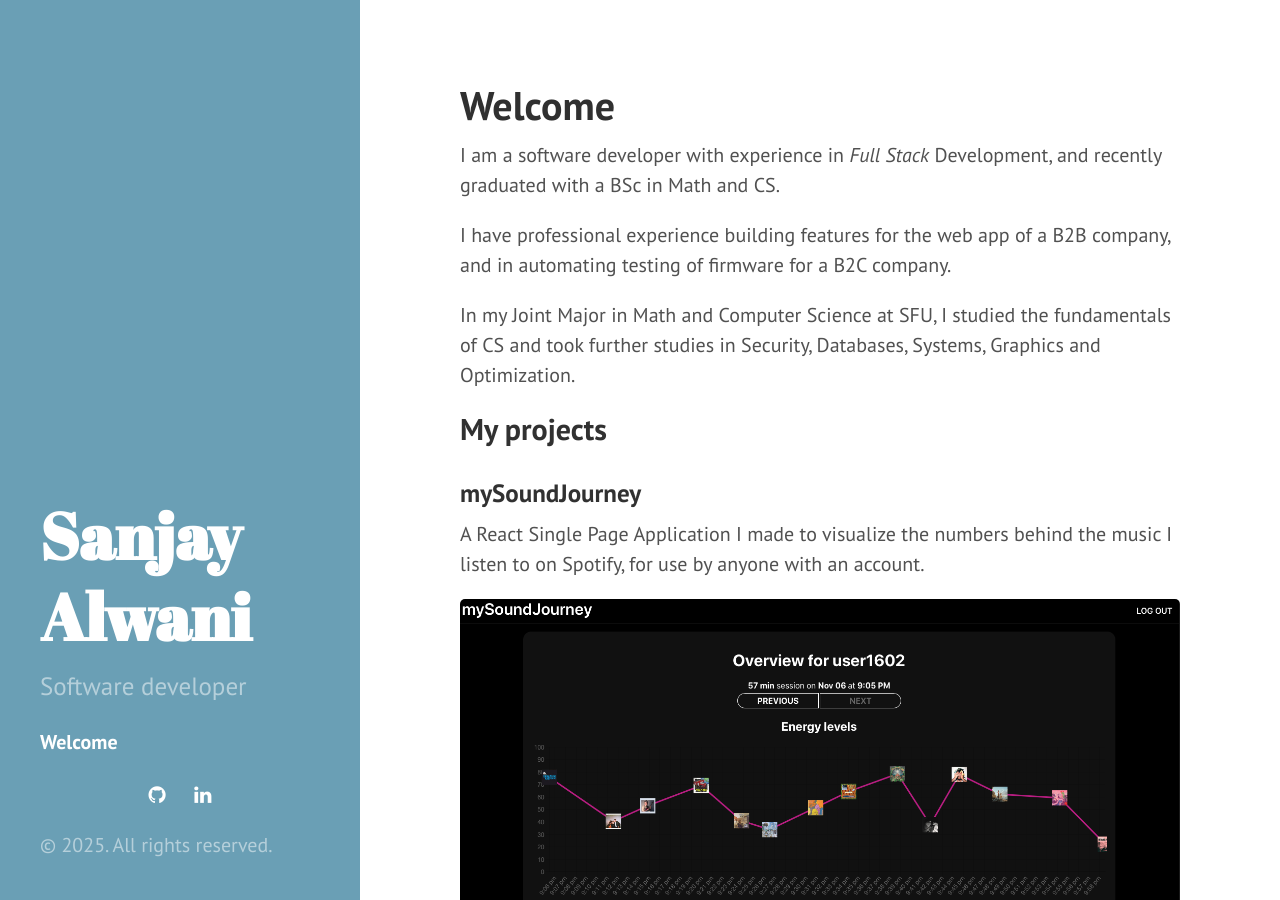
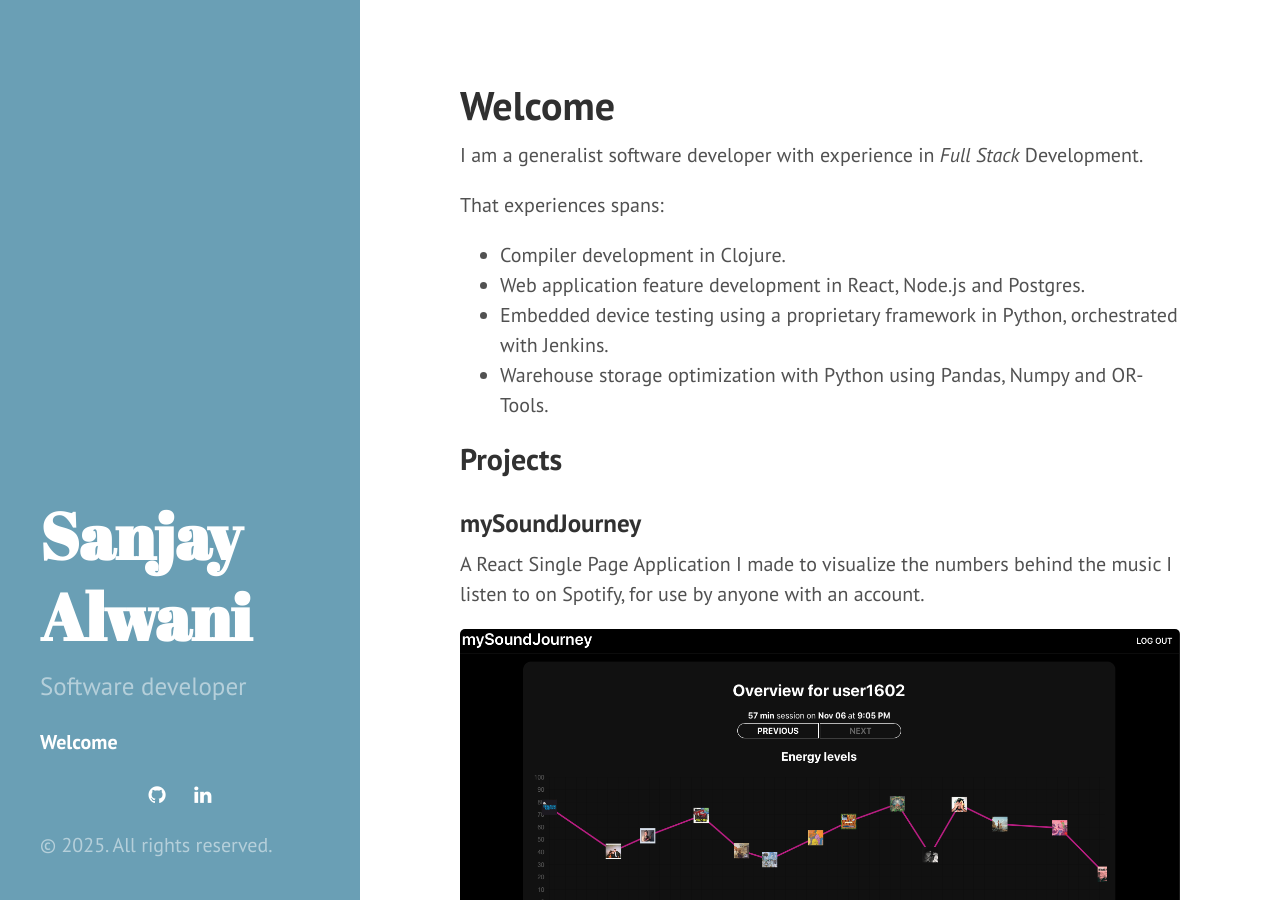
Before and after one commit to sanjayalwani/sanjayalwani.github.io, a Jekyll site: the page built from index.md, in a window 1280 px wide and 900 px high. Built offline with Jekyll 4.4.1, drawn with Linux system fonts in a browser that asks for light colours.

Commit message:
Update intro text.

```diff
--- a/index.md
+++ b/index.md
@@ -3,13 +3,15 @@ layout: page
 title: Welcome
 ---
 
-I am a software developer with experience in *Full Stack* Development, and recently graduated with a BSc in Math and CS.
+I am a generalist software developer with experience in *Full Stack* Development.
 
-I have professional experience building features for the web app of a B2B company, and in automating testing of firmware for a B2C company.
+That experiences spans:
+- Compiler development in Clojure.
+- Web application feature development in React, Node.js and Postgres.
+- Embedded device testing using a proprietary framework in Python, orchestrated with Jenkins.
+- Warehouse storage optimization with Python using Pandas, Numpy and OR-Tools.
 
-In my Joint Major in Math and Computer Science at SFU, I studied the fundamentals of CS and took further studies in Security, Databases, Systems, Graphics and Optimization.
-
-## My projects
+## Projects
 
 ### mySoundJourney
 
```
